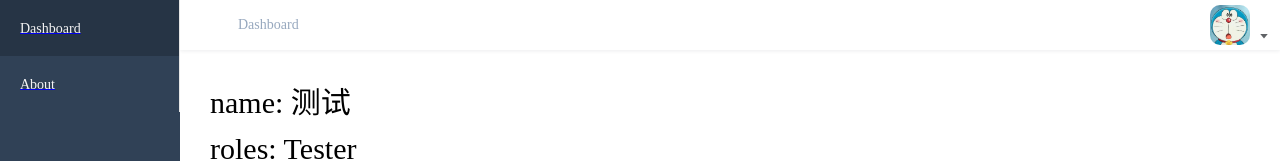
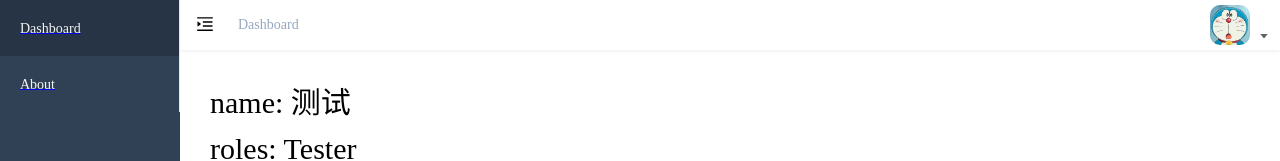
Before and after one commit to iDeanHere/i-admin, a Vue app: page /dashboard in a window 1280 px wide. Shown: the top 161 px of the page. Built offline with nearby package versions, Linux system fonts and the light colour scheme.

Commit message:
修复汉堡包组件侧标栏切换图标数据不全问题

```diff
--- a/src/layout/Navbar/Hamburger/index.vue
+++ b/src/layout/Navbar/Hamburger/index.vue
@@ -8,7 +8,9 @@
       width="64"
       height="64"
     >
-      <path d="M408 442h480c4.... 14.4 7z" />
+      <path
+        d="M408 442h480c4.4 0 8-3.6 8-8v-56c0-4.4-3.6-8-8-8H408c-4.4 0-8 3.6-8 8v56c0 4.4 3.6 8 8 8zm-8 204c0 4.4 3.6 8 8 8h480c4.4 0 8-3.6 8-8v-56c0-4.4-3.6-8-8-8H408c-4.4 0-8 3.6-8 8v56zm504-486H120c-4.4 0-8 3.6-8 8v56c0 4.4 3.6 8 8 8h784c4.4 0 8-3.6 8-8v-56c0-4.4-3.6-8-8-8zm0 632H120c-4.4 0-8 3.6-8 8v56c0 4.4 3.6 8 8 8h784c4.4 0 8-3.6 8-8v-56c0-4.4-3.6-8-8-8zM142.4 642.1L298.7 519a8.84 8.84 0 0 0 0-13.9L142.4 381.9c-5.8-4.6-14.4-.5-14.4 6.9v246.3a8.9 8.9 0 0 0 14.4 7z"
+      />
     </svg>
   </div>
 </template>
```
